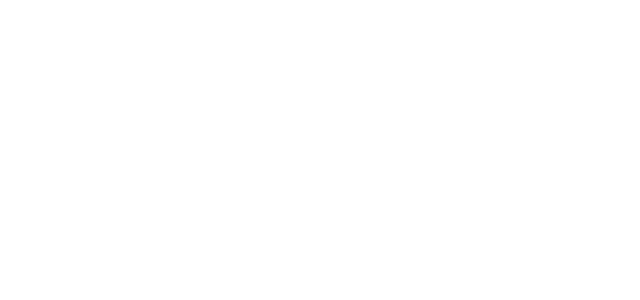
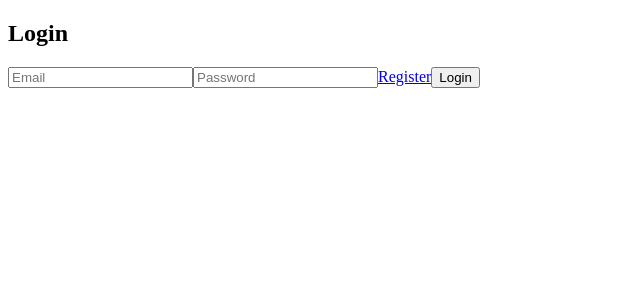
Before and after one commit to NoeOnDev/BUSQUEDA-DATOS-PERSONALES, a React (Vite) app in the folder aut-front/: page / in a window 1280 px wide. Shown: the top 300 px of the page, without its empty margins (0-640 px from the left). Built offline with nearby package versions, Linux system fonts and the light colour scheme.

Commit message:
Añadir funcionalidad de inicio de sesión y registro de usuarios

```diff
--- a/aut-front/src/components/loginUserForm.jsx
+++ b/aut-front/src/components/loginUserForm.jsx
@@ -1,3 +1,113 @@
-function LoginUserForm() {}
+import React, { useState } from "react";
+import { useNavigate, Link } from "react-router-dom";
+
+function LoginUserForm() {
+  const [email, setEmail] = useState("");
+  const [password, setPassword] = useState("");
+  const [emailError, setEmailError] = useState("");
+  const [passwordError, setPasswordError] = useState("");
+  const [generalError, setGeneralError] = useState("")
+  const [isLoading, setIsLoading] = useState(false);
+  const navigate = useNavigate();
+
+  const validateEmail = (email) => {
+    const re = /\S+@\S+\.\S+/;
+    return re.test(email);
+  };
+
+  const validatePassword = (password) => {
+    if (password.length < 8 || password.length > 15) {
+      return "La contraseña debe tener entre 8 y 15 caracteres";
+    }
+    if (!/[A-Z]/.test(password)) {
+      return "La contraseña debe contener al menos una letra mayúscula";
+    }
+    if (!/[a-z]/.test(password)) {
+      return "La contraseña debe contener al menos una letra minúscula";
+    }
+    if (!/[0-9]/.test(password)) {
+      return "La contraseña debe contener al menos un dígito";
+    }
+    if (!/[!@#$%^&*]/.test(password)) {
+      return "La contraseña debe contener al menos un caracter especial: !@#$%^&*";
+    }
+    if (/\s/.test(password)) {
+      return "La contraseña no debe contener espacios en blanco";
+    }
+    return "";
+  };
+
+  const handleSubmit = async (e) => {
+    e.preventDefault();
+    setIsLoading(true);
+    setEmailError("");
+    setPasswordError("");
+    setGeneralError("");
+
+    if (email === "") {
+      setEmailError("El campo de correo electrónico no puede estar vacío");
+      setIsLoading(false);
+      return;
+    }
+
+    if (!validateEmail(email)) {
+      setEmailError("Por favor, introduce un correo electrónico válido");
+      setIsLoading(false);
+      return;
+    }
+
+    const passwordValidationMessage = validatePassword(password);
+    if (passwordValidationMessage !== "") {
+      setPasswordError(passwordValidationMessage);
+      setIsLoading(false);
+      return;
+    }
+
+    try {
+      const response = await fetch('http://localhost:3000/login', {
+        method: 'POST',
+        headers: {
+          'Content-Type': 'application/json'
+        },
+        body: JSON.stringify({ email, password })
+      });
+
+      const data = await response.json();
+      if (!response.ok) {
+        setGeneralError(data.message || "Error al registrarse. Intente de nuevo.");
+      } else {
+        localStorage.setItem('token', data.token);
+        navigate('/home');
+      }
+    } catch (error) {
+      setGeneralError("Error al conectarse al servidor. Por favor, intente más tarde.");
+    } finally {
+      setIsLoading(false);
+    }
+  };
+
+  return(
+    <form onSubmit={handleSubmit}>
+      <h2>Login</h2>
+      <input
+        type="email"
+        placeholder="Email"
+        value={email}
+        onChange={(e) => setEmail(e.target.value)}
+      />
+      {emailError && <p>{emailError}</p>}
+      <input
+        type="password"
+        placeholder="Password"
+        value={password}
+        onChange={(e) => setPassword(e.target.value)}
+      />
+      {passwordError && <p>{passwordError}</p>}
+      {generalError && <p>{generalError}</p>}
+      <Link to="/register">Register</Link>
+      <button type="submit" disabled={isLoading}>Login</button>
+    </form>
+  );
+}
 
 export default LoginUserForm;
--- a/aut-front/src/components/registerUserForm.jsx
+++ b/aut-front/src/components/registerUserForm.jsx
@@ -1,12 +1,12 @@
 import React, { useState } from "react";
-import { useNavigate } from "react-router-dom";
+import { useNavigate, Link } from "react-router-dom";
 
 function RegisterUserForm() {
   const [email, setEmail] = useState("");
   const [password, setPassword] = useState("");
   const [emailError, setEmailError] = useState("");
   const [passwordError, setPasswordError] = useState("");
-  const [generalError, setGeneralError] = useState(""); // Estado para errores generales
+  const [generalError, setGeneralError] = useState("")
   const [isLoading, setIsLoading] = useState(false);
   const navigate = useNavigate();
 
@@ -104,6 +104,7 @@ function RegisterUserForm() {
       />
       {passwordError && <p>{passwordError}</p>}
       {generalError && <p>{generalError}</p>}
+      <Link to="/">Login</Link>
       <button type="submit" disabled={isLoading}>Register</button>
     </form>
   );
```
